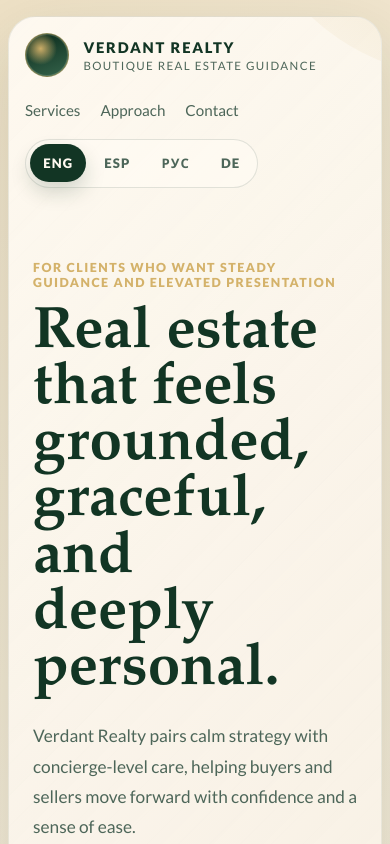
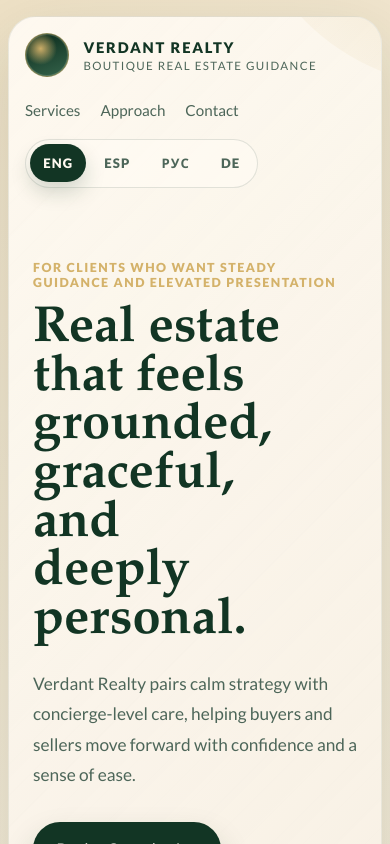
Before and after one commit to Fallka0/verdant-realty, a Next.js app: page / in a window 390 px wide. Shown: the top 844 px of the page. Built offline with nearby package versions, Linux system fonts and the light colour scheme.

Commit message:
style: reduce hero headline size

```diff
--- a/app/globals.css
+++ b/app/globals.css
@@ -223,7 +223,7 @@ textarea {
 .hero h1 {
   max-width: 14ch;
   margin-top: 1rem;
-  font-size: clamp(3.8rem, 8vw, 7rem);
+  font-size: clamp(3.3rem, 7vw, 6rem);
 }
 
 .hero-text,
@@ -590,7 +590,7 @@ textarea {
   }
 
   .hero h1 {
-    font-size: clamp(3rem, 15vw, 4.6rem);
+    font-size: clamp(2.7rem, 13vw, 4rem);
   }
 
   .hero-stats,
```
